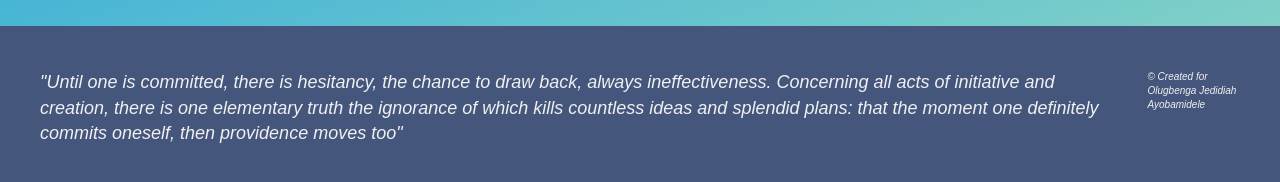
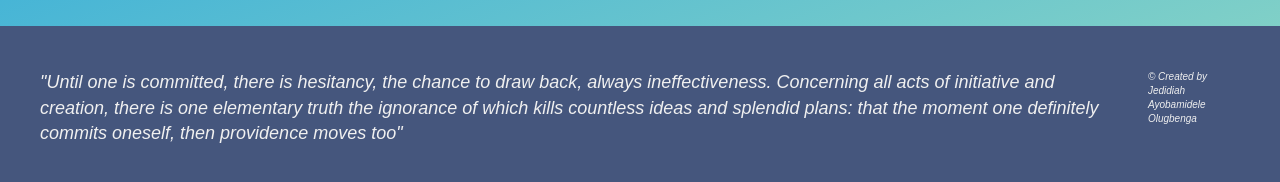
Before and after one commit to Jedbert/Landing-Page, a plain HTML site: page index.html in a window 1280 px wide. Shown: the part 1886-2068 px from the top of the page. Drawn offline with Linux system fonts and the light colour scheme.

Commit message:
Update index.html

```diff
--- a/index.html
+++ b/index.html
@@ -138,9 +138,9 @@
           "Until one is committed, there is hesitancy, the chance to draw back, always ineffectiveness. Concerning all acts of initiative and creation, there is one elementary truth the ignorance of which kills countless ideas and splendid plans: that the moment one definitely commits oneself, then providence moves too"
         </p>
         <p class="created">
-          &copy; Created for
+          &copy; Created by
           <a href="https://www.linkedin.com/in/jed-a-o/" target="_blank"
-            >Olugbenga Jedidiah Ayobamidele
+            >Jedidiah Ayobamidele Olugbenga
           </a>
         </p>
       </footer>
```
